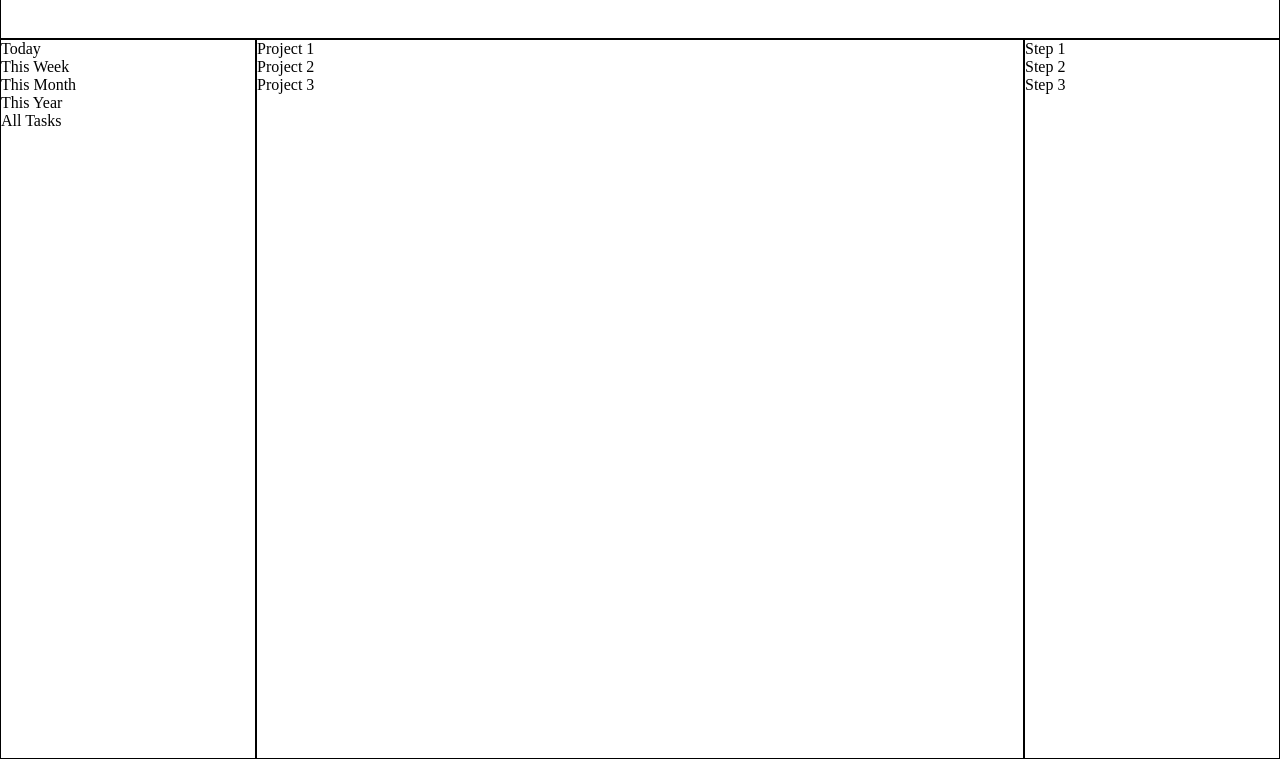
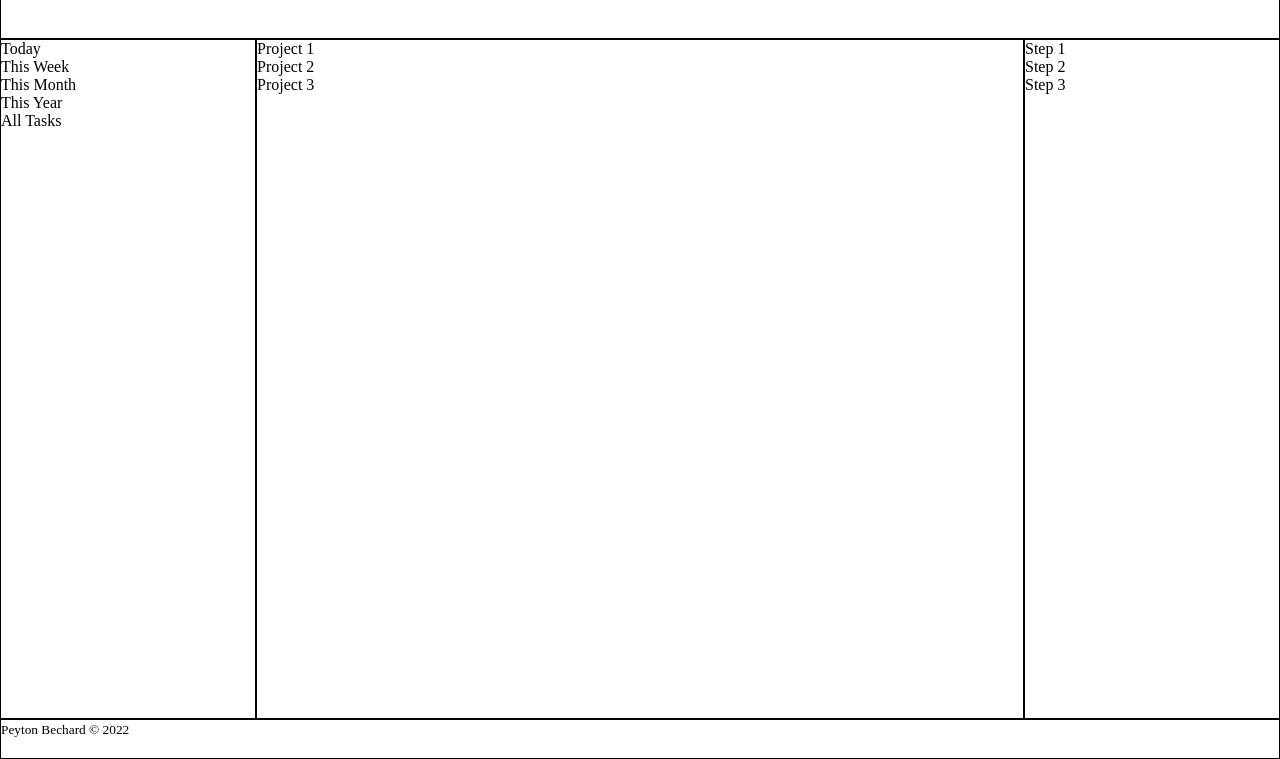
Before and after one commit to pmbechard/Steps, a plain HTML site: page index.html in a window 1280 px wide. Shown: the part 41-800 px from the top of the page. Drawn offline with Linux system fonts and the light colour scheme.

Commit message:
Adds footer to basic layout structure

```diff
--- a/index.html
+++ b/index.html
@@ -37,6 +37,10 @@
         </div>
     </main>
 
+    <footer>
+        <small>Peyton Bechard &copy; 2022</small>
+    </footer>
+
 
     <script src="bundle.js"></script>
 </body>
```
Also changed, not shown: bundle.js (+1 -1 lines).
